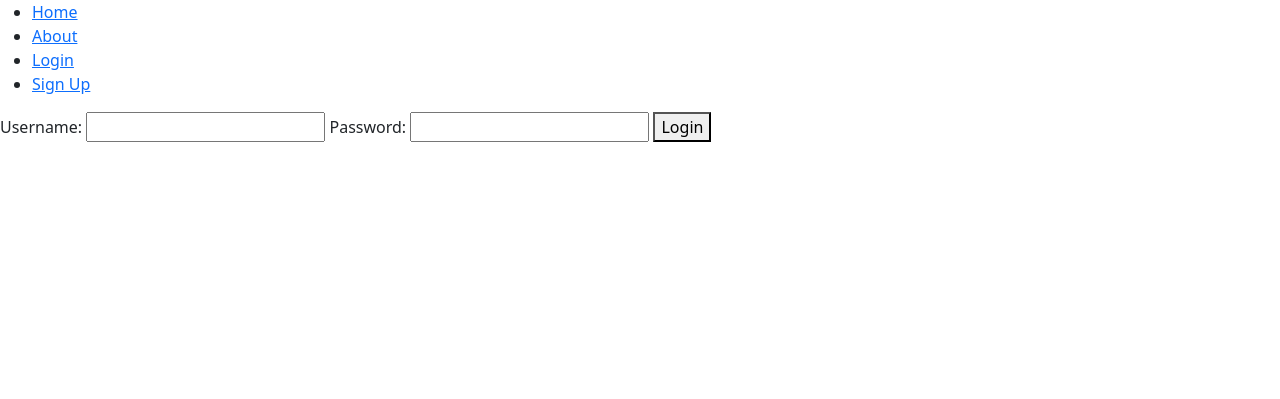
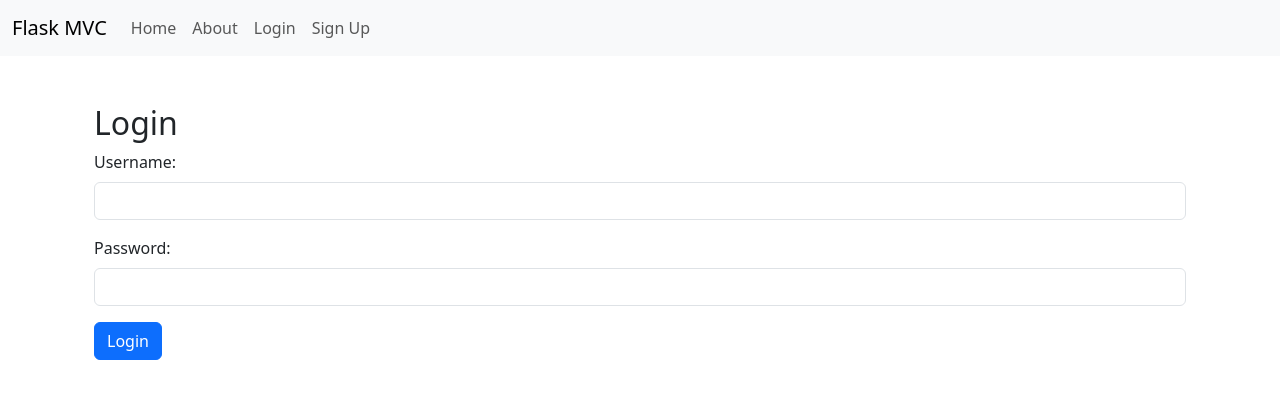
Before and after one commit to Squidnugi/Web-Dev-Site, a Flask app: page /login in a window 1280 px wide. Shown: the top 399 px of the page. Run offline with Flask 3, Linux system fonts and the light colour scheme.

```diff
--- a/templates/base.html
+++ b/templates/base.html
@@ -8,18 +8,38 @@
     <script src="https://cdn.jsdelivr.net/npm/bootstrap@5.3.3/dist/js/bootstrap.bundle.min.js"></script>
 </head>
 <body>
-    <nav>
-        <ul>
-            <li><a href="{{ url_for('main.home') }}">Home</a></li>
-            <li><a href="{{ url_for('main.about') }}">About</a></li>
-            {% if not session.get('logged_in') %}
-                <li><a href="{{ url_for('main.login') }}">Login</a></li>
-                <li><a href="{{ url_for('main.signup') }}">Sign Up</a></li>
-            {% else %}
-                <li><a href="{{ url_for('main.logout') }}">Sign Out</a></li>
-            {% endif %}
-        </ul>
+    <nav class="navbar navbar-expand-lg navbar-light bg-light">
+        <div class="container-fluid">
+            <a class="navbar-brand" href="{{ url_for('main.home') }}">Flask MVC</a>
+            <button class="navbar-toggler" type="button" data-bs-toggle="collapse" data-bs-target="#navbarNav" aria-controls="navbarNav" aria-expanded="false" aria-label="Toggle navigation">
+                <span class="navbar-toggler-icon"></span>
+            </button>
+            <div class="collapse navbar-collapse" id="navbarNav">
+                <ul class="navbar-nav">
+                    <li class="nav-item">
+                        <a class="nav-link" href="{{ url_for('main.home') }}">Home</a>
+                    </li>
+                    <li class="nav-item">
+                        <a class="nav-link" href="{{ url_for('main.about') }}">About</a>
+                    </li>
+                    {% if not session.get('logged_in') %}
+                        <li class="nav-item">
+                            <a class="nav-link" href="{{ url_for('main.login') }}">Login</a>
+                        </li>
+                        <li class="nav-item">
+                            <a class="nav-link" href="{{ url_for('main.signup') }}">Sign Up</a>
+                        </li>
+                    {% else %}
+                        <li class="nav-item">
+                            <a class="nav-link" href="{{ url_for('main.logout') }}">Sign Out</a>
+                        </li>
+                    {% endif %}
+                </ul>
+            </div>
+        </div>
     </nav>
-    {% block content %}{% endblock %}
+    <div class="container">
+        {% block content %}{% endblock %}
+    </div>
 </body>
 </html>
--- a/templates/home.html
+++ b/templates/home.html
@@ -3,5 +3,7 @@
 {% block title %}Home{% endblock %}
 
 {% block content %}
-    <h1>Welcome to the Flask MVC App</h1>
+    <div class="container mt-5">
+        <h1>Welcome to the Flask MVC App</h1>
+    </div>
 {% endblock %}
--- a/templates/login.html
+++ b/templates/login.html
@@ -3,11 +3,18 @@
 {% block title %}Login{% endblock %}
 
 {% block content %}
-    <form method="post">
-        <label for="username">Username:</label>
-        <input type="text" id="username" name="username" required>
-        <label for="password">Password:</label>
-        <input type="password" id="password" name="password" required>
-        <button type="submit">Login</button>
-    </form>
+    <div class="container mt-5">
+        <h2>Login</h2>
+        <form method="post">
+            <div class="mb-3">
+                <label for="username" class="form-label">Username:</label>
+                <input type="text" id="username" name="username" class="form-control" required>
+            </div>
+            <div class="mb-3">
+                <label for="password" class="form-label">Password:</label>
+                <input type="password" id="password" name="password" class="form-control" required>
+            </div>
+            <button type="submit" class="btn btn-primary">Login</button>
+        </form>
+    </div>
 {% endblock %}
--- a/templates/user.html
+++ b/templates/user.html
@@ -3,5 +3,8 @@
 {% block title %}User{% endblock %}
 
 {% block content %}
-    {{ user }}
+    <div class="container mt-5">
+        <h2>User Information</h2>
+        <pre>{{ user }}</pre>
+    </div>
 {% endblock %}
```
Also changed, not shown: model.py (+19 -7 lines), templates/signin.html (+14 -9 lines), controller.py (line endings or trailing spaces).
